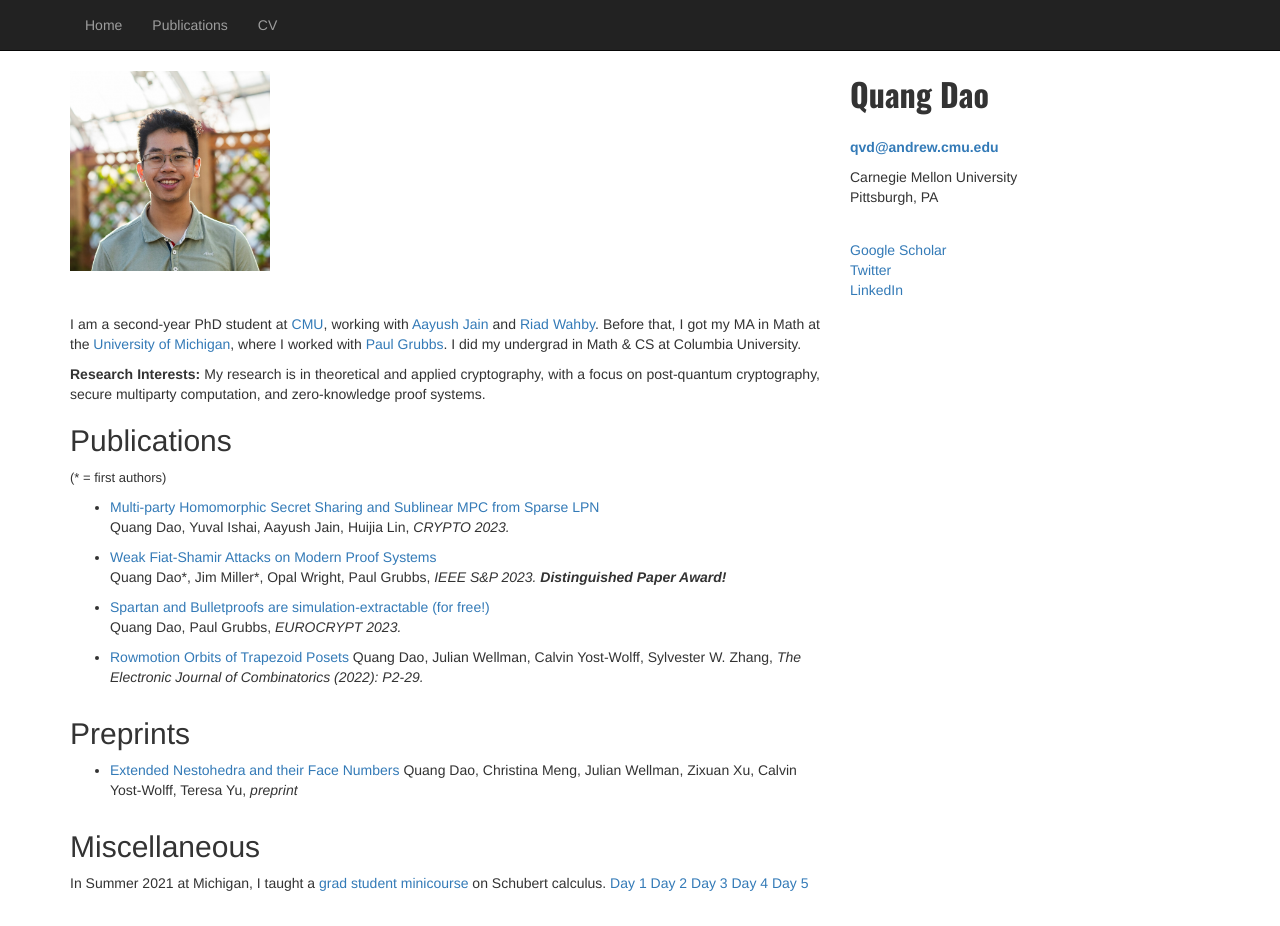
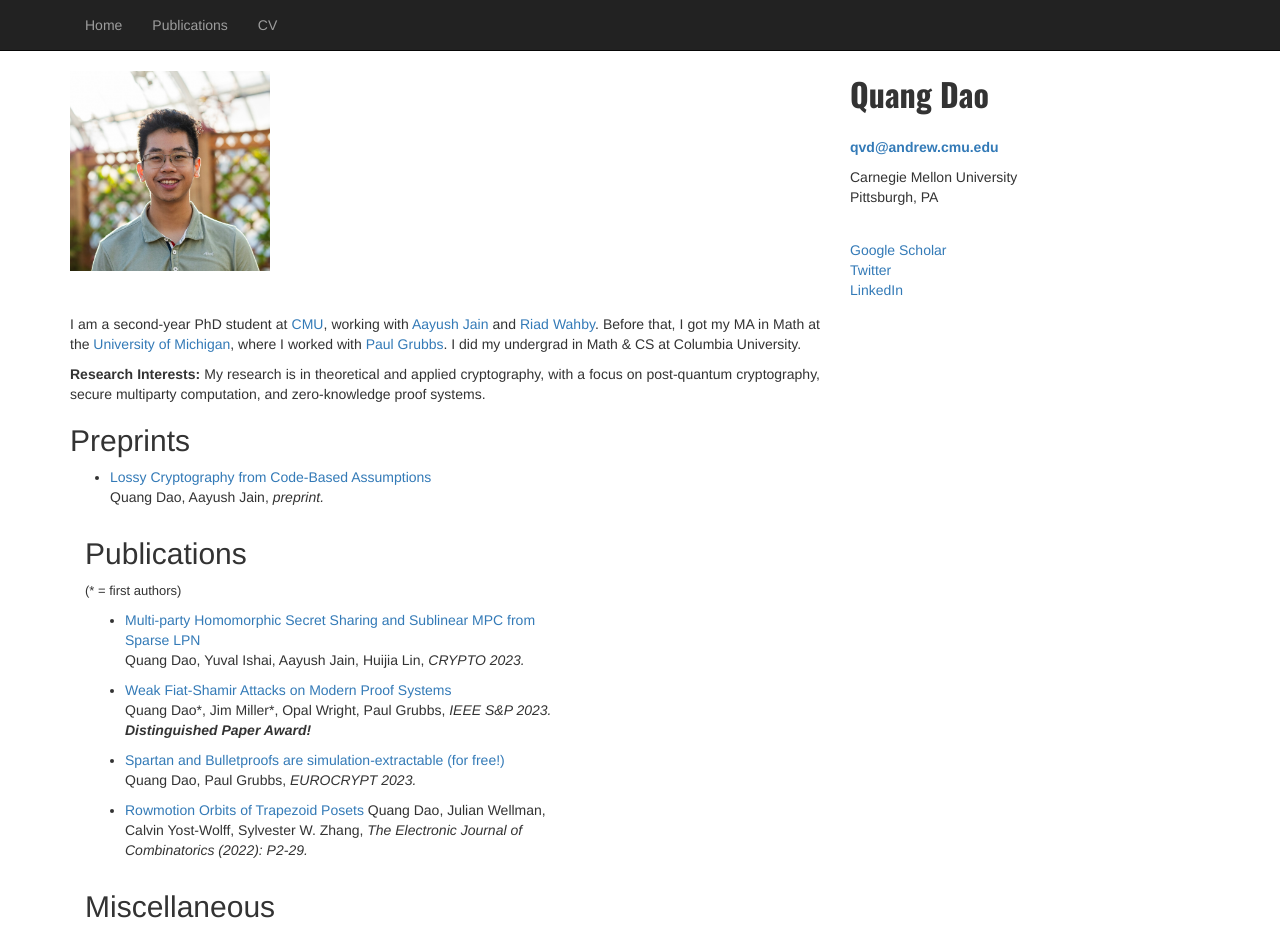
Before and after one commit to quangvdao/quangvdao.github.io, a plain HTML site: page index.html in a window 1280 px wide. Shown: the top 926 px of the page. Before the commit the page ends 893 px from the top, so only its background shows below. Drawn offline with nearby package versions, Linux system fonts and the light colour scheme.

Commit message:
update Feb 24

```diff
--- a/index.html
+++ b/index.html
@@ -81,6 +81,16 @@
               <dd><a href="https://github.com/quang-dao">LinkedIn</a></dd>
             </div>
 
+      <!-- Preprints -->
+      <div class="col-md-8">
+        <h2 id="preprints">Preprints</h2>
+
+        <ul>
+          <li class="paper" words="code-based-cryptography,lossy-trapdoor-functions,lpn,dense-sparse-lpn,szk"><a href="https://eprint.iacr.org/2024/175">Lossy Cryptography from Code-Based Assumptions</a>
+            <br>
+            Quang Dao, Aayush Jain, <i>preprint.</i></li>
+          </ul>
+
 
       <!-- Publications -->
       <div class="col-md-8">
@@ -113,10 +123,10 @@
 
       <!-- Preprints -->
       <div class="col-md-8">
-        <h2 id="publications">Preprints</h2>
+        <h2 id="misc">Miscellaneous</h2>
 
         <ul>
-        <li class="paper" words="nestohedra,combinatorics"><a href="https://arxiv.org/abs/1912.00273">Extended Nestohedra and their Face Numbers</a> Quang Dao, Christina Meng, Julian Wellman, Zixuan Xu, Calvin Yost-Wolff, Teresa Yu, <i>preprint</i></li>
+        <li class="misc" words="nestohedra,combinatorics"><a href="https://arxiv.org/abs/1912.00273">Extended Nestohedra and their Face Numbers</a> Quang Dao, Christina Meng, Julian Wellman, Zixuan Xu, Calvin Yost-Wolff, Teresa Yu, <i>preprint</i></li>
         </ul>
     </div>
 
```
Also changed, not shown: 2 other files.
